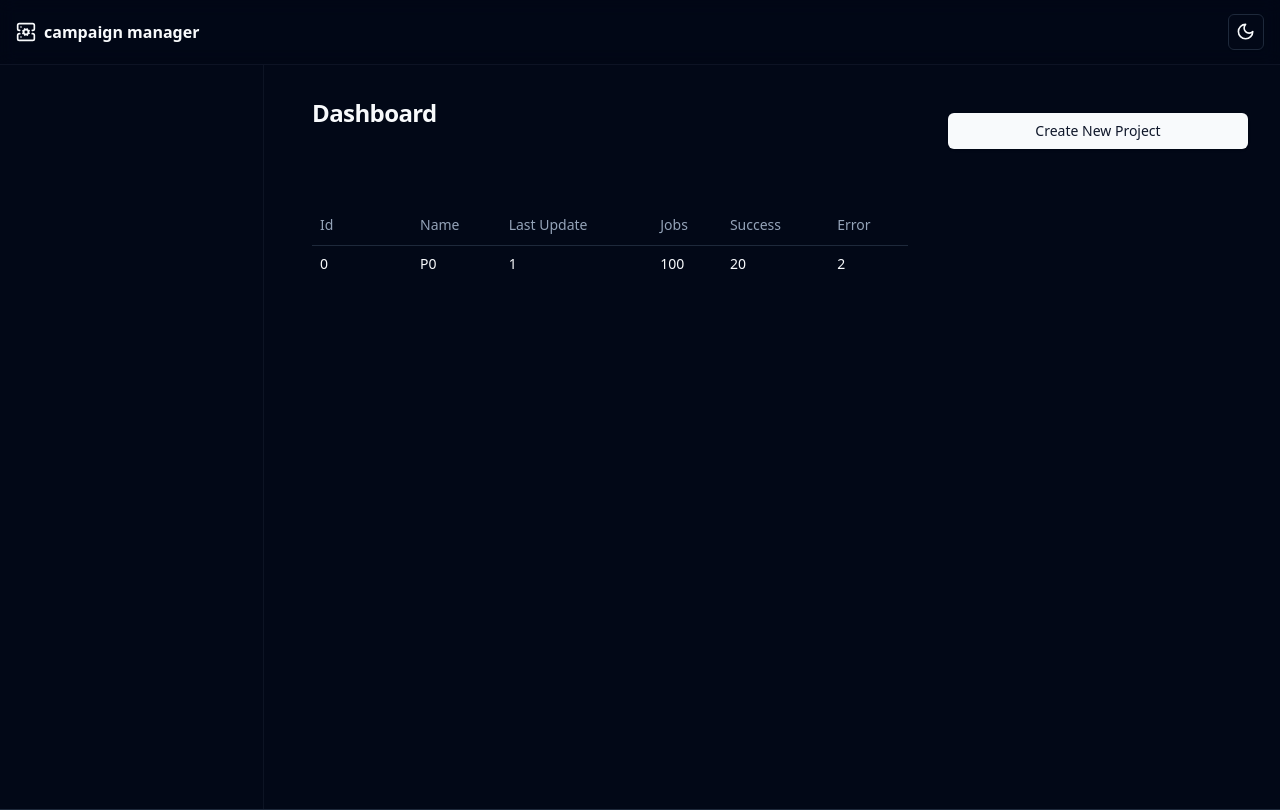
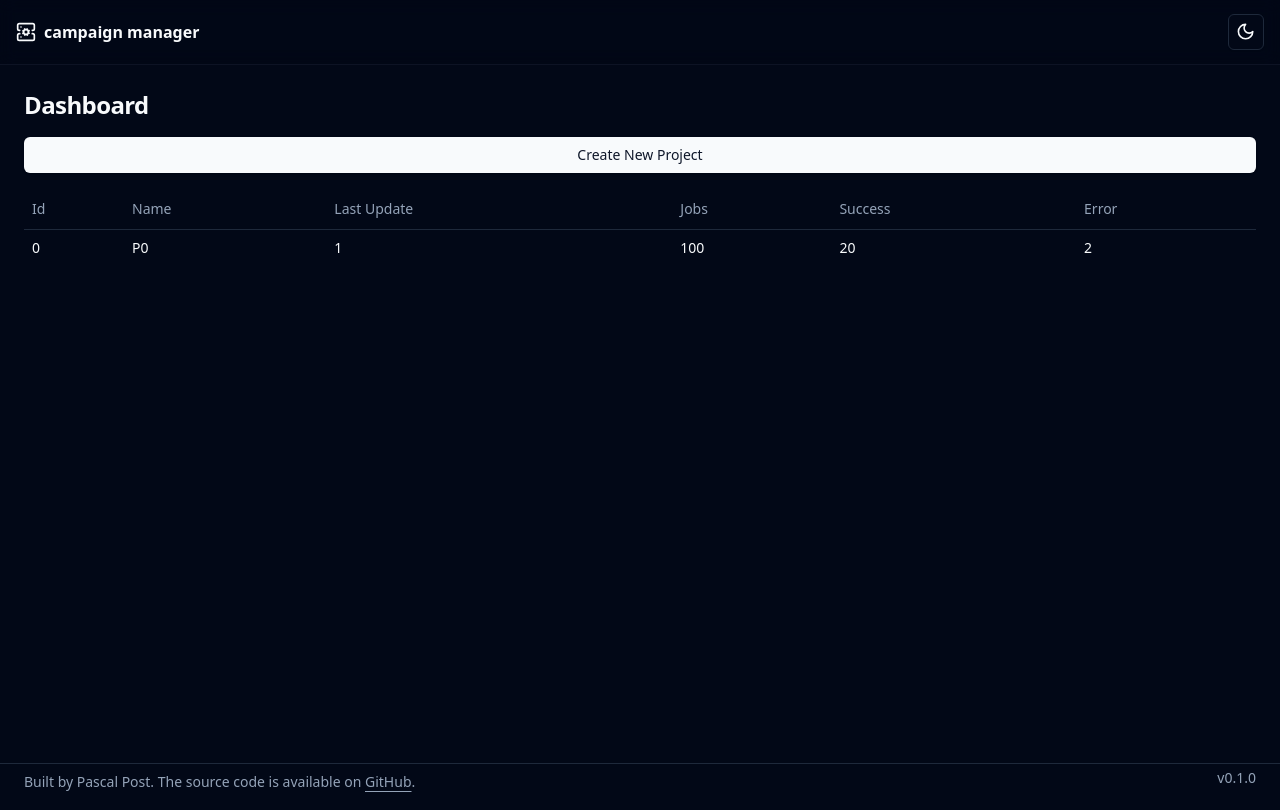
Before and after one commit to pascalPost/campaign-manager, a React (Vite) app in the folder frontend/: page / in a window 1280 px wide. Built offline with nearby package versions, Linux system fonts and the light colour scheme; what @bufbuild/protobuf, @connectrpc/connect, @connectrpc/connect-web would draw is missing.

Commit message:
WIP: frontend enhancement

```diff
--- /dev/null
+++ b/frontend/src/components/footer.tsx
@@ -0,0 +1,25 @@
+export function Footer() {
+  return (
+    <footer className="fixed bottom-0 hidden w-full justify-between border-t px-6 py-1 md:flex ">
+      <div>
+        <p className="text-balance text-center text-sm leading-loose text-muted-foreground md:text-left">
+          Built by Pascal Post. The source code is available on{" "}
+          <a
+            href="https://github.com/pascalPost/campaign-manager"
+            target="_blank"
+            rel="noreferrer"
+            className="font-medium underline underline-offset-4"
+          >
+            GitHub
+          </a>
+          .
+        </p>
+      </div>
+      <div className="text-sm text-muted-foreground ">
+        {/* TODO show this in sidebar on mobile */}
+        {/* TODO link to a page listing changelog */}
+        v0.1.0
+      </div>
+    </footer>
+  );
+}
--- a/frontend/src/components/header.tsx
+++ b/frontend/src/components/header.tsx
@@ -4,7 +4,7 @@ import { ServerCog } from "lucide-react";
 
 export default function Header() {
   return (
-    <header className="sticky top-0 z-50 w-full border-b border-border/40 bg-background/95 backdrop-blur supports-[backdrop-filter]:bg-background/60">
+    <header className="sticky top-0 z-50 w-full border-b border-b border-border/40 bg-background/95 backdrop-blur supports-[backdrop-filter]:bg-background/60">
       <nav className="flex h-16 items-center justify-between px-4">
         {/* TODO add mobile menu <MenuIcon className="md:hidden" />*/}
 
--- a/frontend/src/components/layout.tsx
+++ b/frontend/src/components/layout.tsx
@@ -1,21 +1,19 @@
 import { ReactNode } from "react";
 import Header from "@/components/header";
 import { ScrollArea } from "@/components/ui/scroll-area.tsx";
+import { Footer } from "@/components/footer.tsx";
 
 export const Layout = ({ children }: { children: ReactNode }) => {
   return (
     <>
       <Header />
-      <div className="border-b">
-        <div className="container flex-1 items-start md:grid md:grid-cols-[220px_minmax(0,1fr)] md:gap-6 lg:grid-cols-[240px_minmax(0,1fr)] lg:gap-10">
-          <aside className="fixed top-14 z-30 -ml-2 hidden h-[calc(100vh-3.5rem)] w-full shrink-0 border-r border-border/40 md:sticky md:block">
-            <ScrollArea className="h-full py-6 pr-6 lg:py-8"></ScrollArea>
-          </aside>
-          <main className="relative py-6 lg:gap-10 lg:py-8 xl:grid xl:grid-cols-[1fr_300px]">
-            {children}
-          </main>
-        </div>
+      <div className="w-full flex-1 px-6">
+        <aside className="fixed">
+          {/*<ScrollArea className="h-full py-6 pr-6 lg:py-8"></ScrollArea>*/}
+        </aside>
+        <main className="py-6">{children}</main>
       </div>
+      <Footer />
     </>
   );
 };
--- a/frontend/src/dashboard/page.tsx
+++ b/frontend/src/dashboard/page.tsx
@@ -4,7 +4,7 @@ import { ProjectTable } from "./project-table.tsx";
 
 export default function DashboardPage() {
   return (
-    <>
+    <div>
       <h1 className="scroll-m-20 text-2xl font-semibold tracking-tight">
         Dashboard
       </h1>
@@ -16,6 +16,6 @@ export default function DashboardPage() {
       <div className="mt-4">
         <ProjectTable />
       </div>
-    </>
+    </div>
   );
 }
--- a/frontend/src/project/[projectId]/page.tsx
+++ b/frontend/src/project/[projectId]/page.tsx
@@ -59,13 +59,13 @@ export default function ProjectPage({
   params: { projectId: string };
 }) {
   return (
-    <>
+    <div>
       <h1 className="scroll-m-20 text-2xl font-semibold tracking-tight">
         Project {params.projectId}
       </h1>
       <div className="mt-4">
         <JobTable columns={GetColumnDef(jobs)} data={jobs} />
       </div>
-    </>
+    </div>
   );
 }
```
